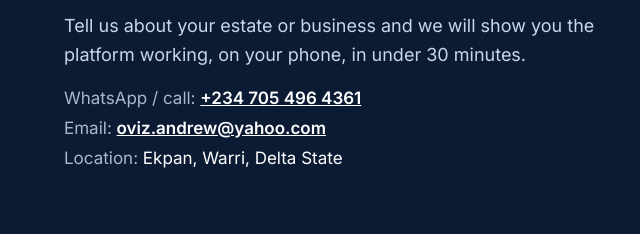
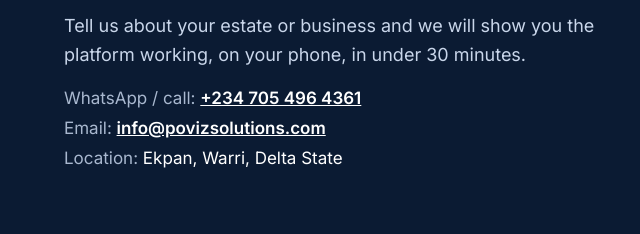
Before and after one commit to ovizandrew-tech/povizsolutions-site, a plain HTML site: page index.html in a window 1280 px wide. Shown: the part 5031-5265 px from the top of the page, 0-640 px from the left. Drawn offline with Linux system fonts and the light colour scheme.

Commit message:
Use info@povizsolutions.com as contact email
Co-Authored-By: Claude Opus 5.5 <noreply@anthropic.com>
Claude-Session: https://claude.ai/code/session_01EWpM6U7z4mwSmJVXge6f6S

```diff
--- a/index.html
+++ b/index.html
@@ -278,7 +278,7 @@ input:focus,select:focus,textarea:focus{outline:3px solid #9CC0FF;outline-offset
 <p style="margin:0;font-size:18px;line-height:1.6;color:#C9D6EA">Tell us about your estate or business and we will show you the platform working, on your phone, in under 30 minutes.</p>
 <div style="display:flex;flex-direction:column;gap:10px;font-size:17px">
 <div><span style="color:#A9B8CF">WhatsApp / call:</span> <a href="https://wa.me/2347054964361" style="color:#ffffff;font-weight:600">+234 705 496 4361</a></div>
-<div><span style="color:#A9B8CF">Email:</span> <a href="mailto:oviz.andrew@yahoo.com" style="color:#ffffff;font-weight:600">oviz.andrew@yahoo.com</a></div>
+<div><span style="color:#A9B8CF">Email:</span> <a href="mailto:info@povizsolutions.com" style="color:#ffffff;font-weight:600">info@povizsolutions.com</a></div>
 <div><span style="color:#A9B8CF">Location:</span> Ekpan, Warri, Delta State</div>
 </div>
 </div>
```
